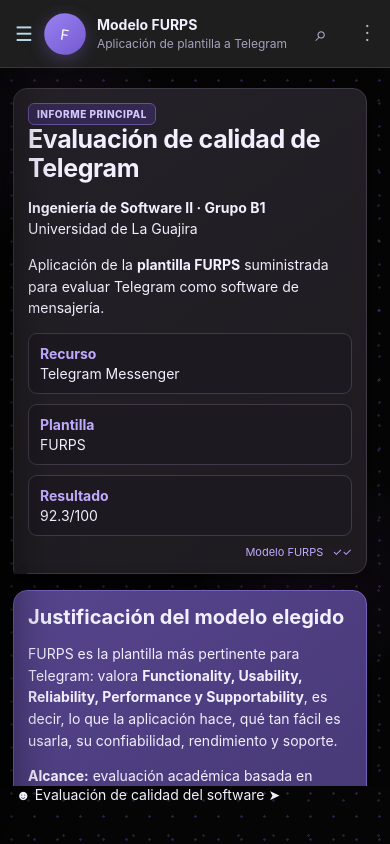
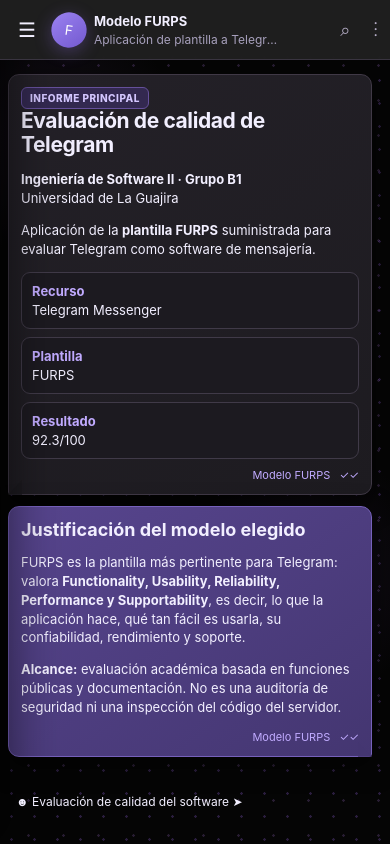
Before and after one commit to Futbol-Total/INGENIERIA-DE-SOFTWARE-II---Modelo-de-calidad-del-software, a plain HTML site: page index.html in a window 390 px wide. Drawn offline with Linux system fonts and the light colour scheme.

Commit message:
Hacer interfaz responsive para moviles

```diff
--- a/index.html
+++ b/index.html
@@ -76,6 +76,7 @@
       </aside>
       <section class="conversation">
         <header>
+          <button class="menu-toggle" type="button" aria-label="Abrir menú de secciones">☰</button>
           <i>F</i>
           <div>
             <b id="head">Modelo FURPS</b
--- a/script.js
+++ b/script.js
@@ -288,6 +288,12 @@ document.querySelectorAll(".chat").forEach(
       render(b.dataset.view);
     }),
 );
+document.querySelector(".menu-toggle").addEventListener("click", () => {
+  document.querySelector(".sidebar").classList.toggle("open");
+});
+document.querySelector(".chats").addEventListener("click", () => {
+  if (innerWidth <= 760) document.querySelector(".sidebar").classList.remove("open");
+});
 let swipeStart = null;
 const app = document.querySelector(".app");
 app.addEventListener(
--- a/styles.css
+++ b/styles.css
@@ -207,6 +207,15 @@ body {
   gap: 12px;
   padding: 0 25px;
   z-index: 2;
+}
+.menu-toggle {
+  display: none;
+  border: 0;
+  padding: 8px;
+  color: var(--ink);
+  background: transparent;
+  font-size: 20px;
+  cursor: pointer;
 }
 .conversation header i {
   background: linear-gradient(135deg, #55c8ff, #147cc1);
@@ -445,6 +454,7 @@ body {
   .app {
     grid-template-columns: 1fr;
     min-height: 100vh;
+    width: 100%;
   }
   .sidebar {
     position: fixed;
@@ -469,19 +479,87 @@ body {
   .scale {
     grid-template-columns: repeat(2, 1fr);
   }
-  .conversation header:before {
-    content: "☰";
-    color: #b9d9eb;
-    font-size: 20px;
-    cursor: pointer;
+  .menu-toggle {
+    display: block;
   }
   .conversation header {
     padding: 0 15px;
   }
   .message {
     padding: 14px;
+    overflow-wrap: anywhere;
   }
   .composer {
     padding: 0 16px;
   }
 }
+@media (max-width: 480px) {
+  body {
+    font-size: 13px;
+  }
+  .sidebar {
+    width: min(310px, 88vw);
+  }
+  .conversation {
+    grid-template-rows: 60px minmax(0, 1fr) 50px;
+  }
+  .conversation header {
+    gap: 8px;
+    padding: 0 10px;
+  }
+  .conversation header i {
+    width: 34px;
+    height: 34px;
+  }
+  .conversation header b {
+    font-size: 13px;
+  }
+  .conversation header small {
+    max-width: 185px;
+    overflow: hidden;
+    text-overflow: ellipsis;
+    white-space: nowrap;
+  }
+  .conversation header > span {
+    font-size: 18px;
+    letter-spacing: 2px;
+  }
+  .messages {
+    padding: 14px 8px 24px;
+  }
+  .message {
+    border-radius: 11px 11px 11px 3px;
+    margin-bottom: 11px;
+    padding: 12px;
+  }
+  .message.out {
+    border-radius: 11px 11px 3px 11px;
+  }
+  .message h1 {
+    font-size: 21px;
+  }
+  .message h2 {
+    font-size: 18px;
+  }
+  .message p,
+  .message li {
+    line-height: 1.45;
+  }
+  .grid,
+  .summary {
+    gap: 8px;
+  }
+  .box,
+  .result {
+    padding: 10px;
+  }
+  .scale {
+    gap: 5px;
+  }
+  .scale span {
+    padding: 8px 5px;
+  }
+  .composer {
+    font-size: 12px;
+  }
+}
```
